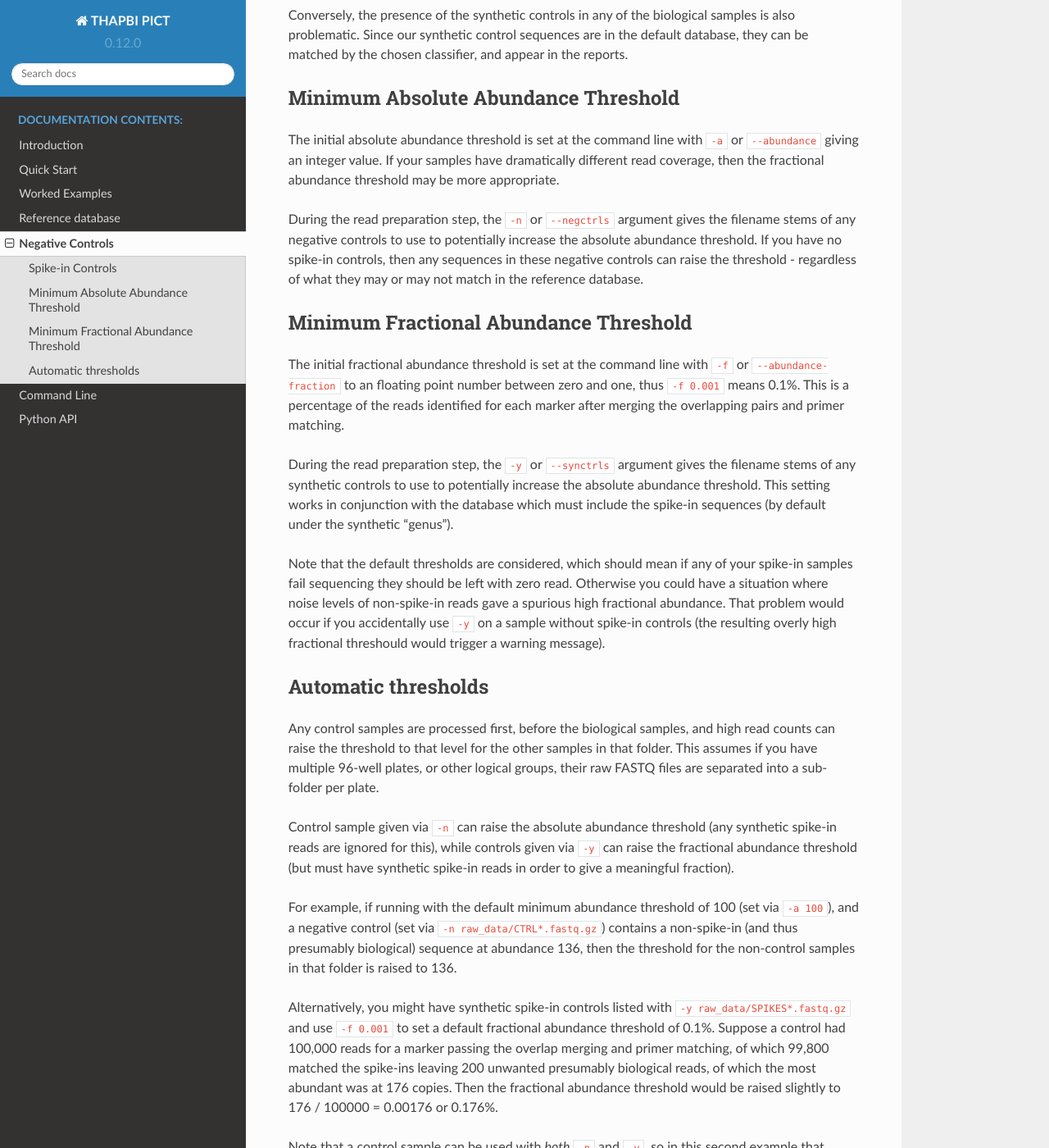
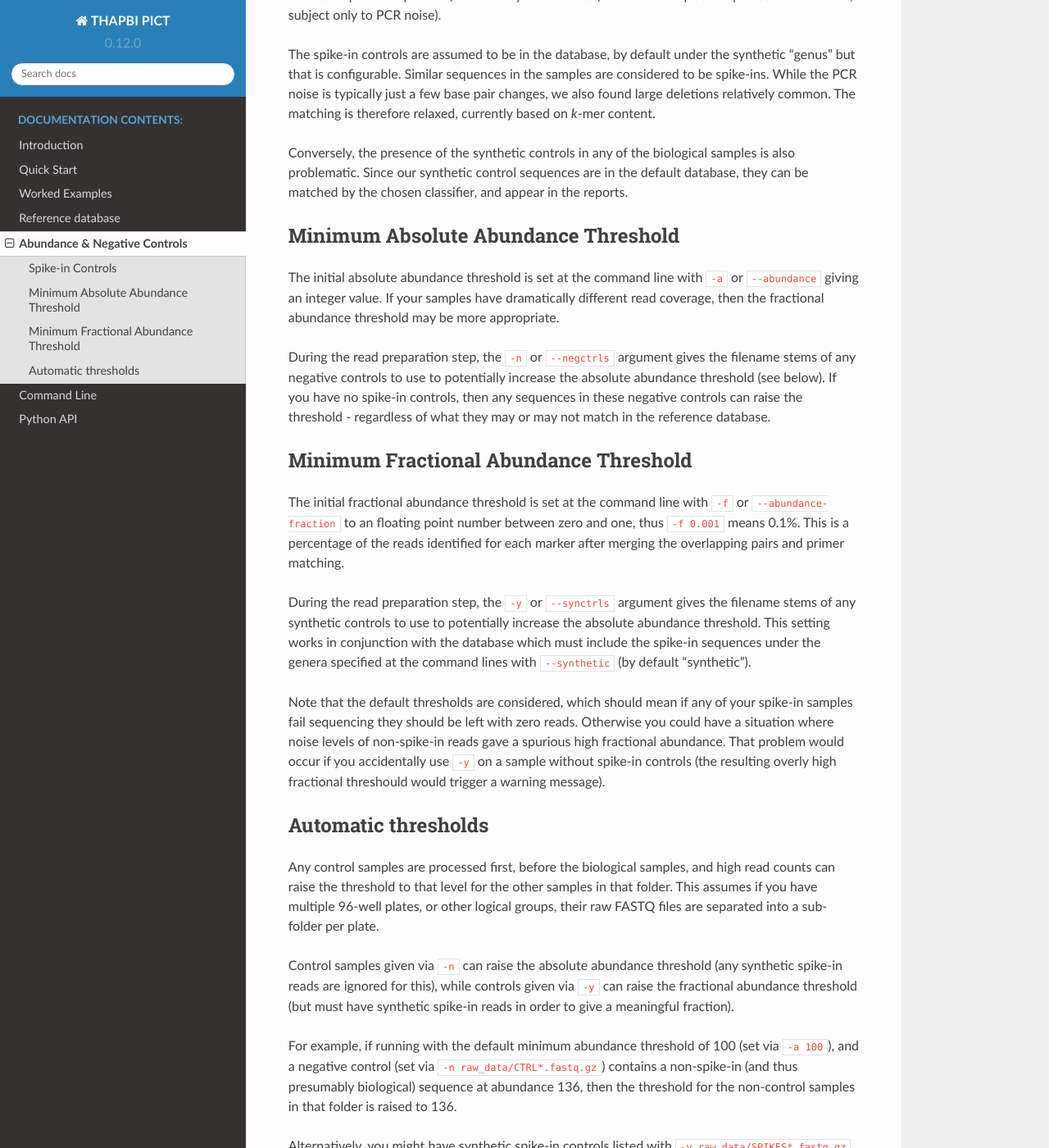
Before and after one commit to peterjc/thapbi-pict, a Sphinx documentation site: the page built from docs/negatives.rst, in a window 1280 px wide and 1400 px high, scrolled down 904 px. Shown: the whole window at 82% size. Built offline with Sphinx 7.4.7 and the Read the Docs theme 2.0.0, drawn with Linux system fonts in a browser that asks for light colours; pages that are not in the unit, such as notebooks, are missing from menus; some of the changed text lies outside the part shown.

Commit message:
control/abundance documentation polish

```diff
--- a/docs/negatives.rst
+++ b/docs/negatives.rst
@@ -1,7 +1,7 @@
 .. _negative_controls:
 
-Negative Controls
-=================
+Abundance & Negative Controls
+=============================
 
 Any negative control sample is not expected to contain any of the target
 sequences (although it may contain spike-in synthetic control sequences).
@@ -12,6 +12,14 @@
 The presence of biological sequence reads in the negative control samples is
 indicative of some kind of cross contamination. Likewise, synthetic sequences
 in the biological samples are a warning sign.
+
+The tool implements both absolute and fractional abundance thresholds, which
+can be specified at the command line.  Moreover, control samples can be used
+to automatically raise the threshold for batches of samples. Simple negative
+controls can be used to set an absolute abundance threshold, but to set the
+fractional abundance threshold we need to be able to distinguish expected
+sequences from unwanted ones. For this we require known spike-in control
+sequences, which are clearly distinct from the biological markers.
 
 Spike-in Controls
 -----------------
@@ -52,9 +60,10 @@
 
 During the read preparation step, the ``-n`` or ``--negctrls`` argument gives
 the filename stems of any negative controls to use to potentially increase
-the absolute abundance threshold. If you have no spike-in controls, then any
-sequences in these negative controls can raise the threshold - regardless of
-what they may or may not match in the reference database.
+the absolute abundance threshold (see below). If you have no spike-in
+controls, then any sequences in these negative controls can raise the
+threshold - regardless of what they may or may not match in the reference
+database.
 
 Minimum Fractional Abundance Threshold
 --------------------------------------
@@ -68,11 +77,11 @@
 During the read preparation step, the ``-y`` or ``--synctrls`` argument gives
 the filename stems of any synthetic controls to use to potentially increase
 the absolute abundance threshold. This setting works in conjunction with the
-database which must include the spike-in sequences (by default under the
-synthetic "genus").
+database which must include the spike-in sequences under the genera specified
+at the command lines with ``--synthetic`` (by default "synthetic").
 
 Note that the default thresholds are considered, which should mean if any of
-your spike-in samples fail sequencing they should be left with zero read.
+your spike-in samples fail sequencing they should be left with zero reads.
 Otherwise you could have a situation where noise levels of non-spike-in reads
 gave a spurious high fractional abundance. That problem would occur if you
 accidentally use ``-y`` on a sample without spike-in controls (the resulting
@@ -87,7 +96,7 @@
 logical groups, their raw FASTQ files are separated into a sub-folder per
 plate.
 
-Control sample given via ``-n`` can raise the absolute abundance threshold
+Control samples given via ``-n`` can raise the absolute abundance threshold
 (any synthetic spike-in reads are ignored for this), while controls given via
 ``-y`` can raise the fractional abundance threshold (but must have synthetic
 spike-in reads in order to give a meaningful fraction).
```
